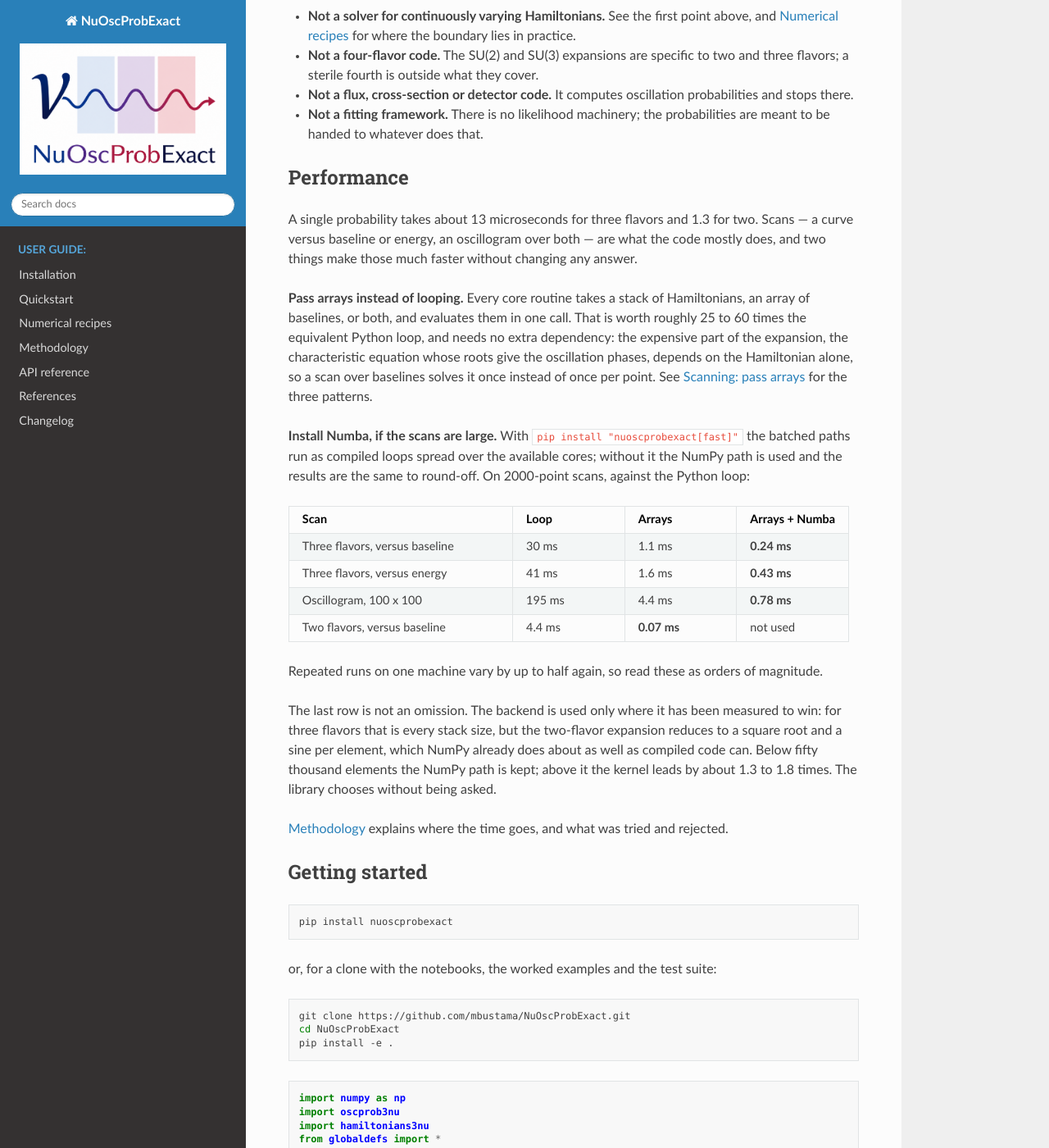
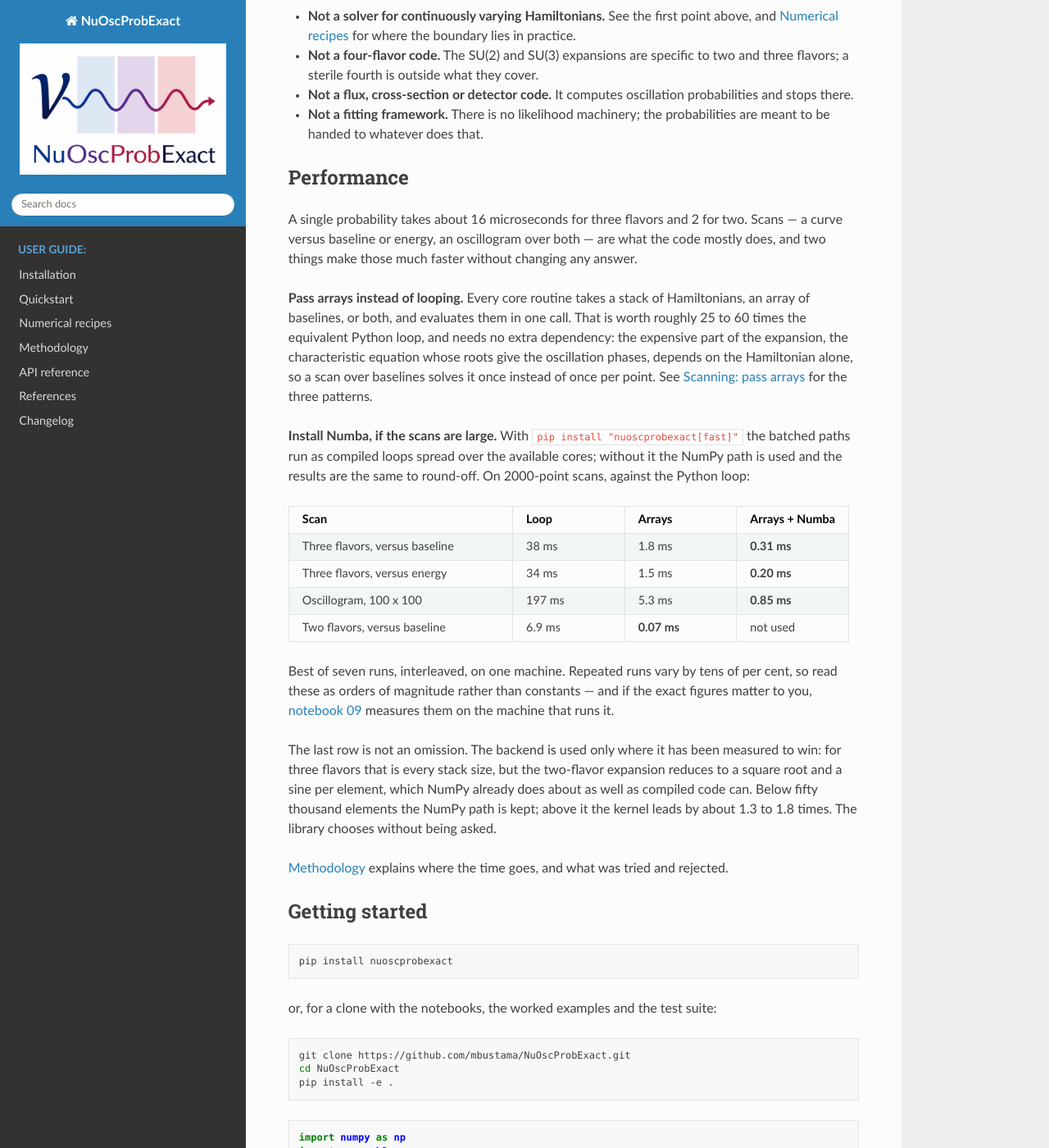
Before and after one commit to mbustama/NuOscProbExact, a Sphinx documentation site: the page built from docs/source/index.rst, in a window 1280 px wide and 1400 px high, scrolled down 1650 px. Shown: the whole window at 82% size. Built offline with Sphinx 7.4.7 and the Read the Docs theme 3.1.0, drawn with Linux system fonts in a browser that asks for light colours; cross-references to code outside the pages are shown as plain code.

Commit message:
Re-measure the performance figures, and reconcile them
Three places quoted different numbers for the same four benchmarks, and
none of them matched what the code does now:

                            fastkernels  CHANGELOG 1.6.0  measured
  200 000 energies, 3nu        ~20x          12.5x         ~15x
  20 000 energies, 3nu         ~15x          15.0x          ~9x
  100 x 100 oscillogram         ~5x           2.3x        ~3.5x
  200 000 baselines, 2nu        ~4x           3.7x        ~1.5x

For a project whose working rule is to measure rather than assume, and
which has publicly corrected a performance figure before, that is worth
fixing rather than leaving.

Every live claim now carries the same measured figures -- in
`fastkernels`, the README, index.rst, quickstart.rst and
methodology.rst -- taken best of seven with the two paths interleaved,
and each says plainly that they move by tens of per cent between runs.
The scalar timings had drifted too: about 16 microseconds for three
flavors and 2 for two, against the 13 and 1.3 previously quoted.

The 1.6.0 changelog entry is deliberately left as written. It records
what was measured then; rewriting it would falsify the record rather
than correct it. The new entry says so, and says where the two differ.

The structural fix matters more than the numbers. Three independent
copies of a measurement will drift again, so the documentation now
points at notebook 09, which measures the comparison on whatever machine
runs it, as the figure to trust.

Also here, from asking whether `test/` is still used: it is. All nine
worked examples run, they are what the paper refers to, and README.md
walks through them line by line -- so they stay. But nothing executed
them, and two were referenced under names that do not exist
(`example_*_vacuum_coefficients.py`, where the files are `..._coeffs.py`).
The names are fixed and a step in lint.yml now runs all nine, verified
in both directions. And the README still called the notebooks nine;
there are fifteen.

```diff
--- a/docs/source/index.rst
+++ b/docs/source/index.rst
@@ -138,7 +138,7 @@ What it is not
 Performance
 -----------
 
-A single probability takes about 13 microseconds for three flavors and 1.3
+A single probability takes about 16 microseconds for three flavors and 2
 for two.  Scans --- a curve versus baseline or energy, an oscillogram over
 both --- are what the code mostly does, and two things make those much
 faster without changing any answer.
@@ -166,24 +166,27 @@ Python loop:
      - Arrays
      - Arrays + Numba
    * - Three flavors, versus baseline
-     - 30 ms
-     - 1.1 ms
-     - **0.24 ms**
+     - 38 ms
+     - 1.8 ms
+     - **0.31 ms**
    * - Three flavors, versus energy
-     - 41 ms
-     - 1.6 ms
-     - **0.43 ms**
+     - 34 ms
+     - 1.5 ms
+     - **0.20 ms**
    * - Oscillogram, 100 x 100
-     - 195 ms
-     - 4.4 ms
-     - **0.78 ms**
+     - 197 ms
+     - 5.3 ms
+     - **0.85 ms**
    * - Two flavors, versus baseline
-     - 4.4 ms
+     - 6.9 ms
      - **0.07 ms**
      - not used
 
-Repeated runs on one machine vary by up to half again, so read these as
-orders of magnitude.
+Best of seven runs, interleaved, on one machine.  Repeated runs vary by tens
+of per cent, so read these as orders of magnitude rather than constants ---
+and if the exact figures matter to you, `notebook 09
+<https://github.com/mbustama/NuOscProbExact/blob/main/notebooks/09_performance.ipynb>`_
+measures them on the machine that runs it.
 
 The last row is not an omission.  The backend is used only where it has been
 measured to win: for three flavors that is every stack size, but the
--- a/docs/source/methodology.rst
+++ b/docs/source/methodology.rst
@@ -269,7 +269,7 @@ that is sometimes slower than the path it replaces is worse than no backend,
 and a test asserts the thresholds are honoured.
 
 The scalar path is deliberately left uncompiled.  One probability takes
-about thirteen microseconds; compiling it would save twelve, at the cost of
+about sixteen microseconds; compiling it would save most of that, at the cost of
 a multi-second pause on a user's first call.
 
 Degenerate spectra on the batched path
--- a/docs/source/quickstart.rst
+++ b/docs/source/quickstart.rst
@@ -231,8 +231,8 @@ Going faster still
 ------------------
 
 If `Numba <https://numba.pydata.org>`_ is installed, the batched paths are
-evaluated by compiled kernels instead of NumPy, which is worth between
-2x and 15x on large stacks:
+evaluated by compiled kernels instead of NumPy, which is worth roughly
+1.5x to 15x on large stacks, depending on the number of flavors:
 
 .. code-block:: shell
 
```
Also changed, not shown: other parts of docs/source/quickstart.rst (+1 -1 lines), README.md (+12 -12 lines), 2 other files.
